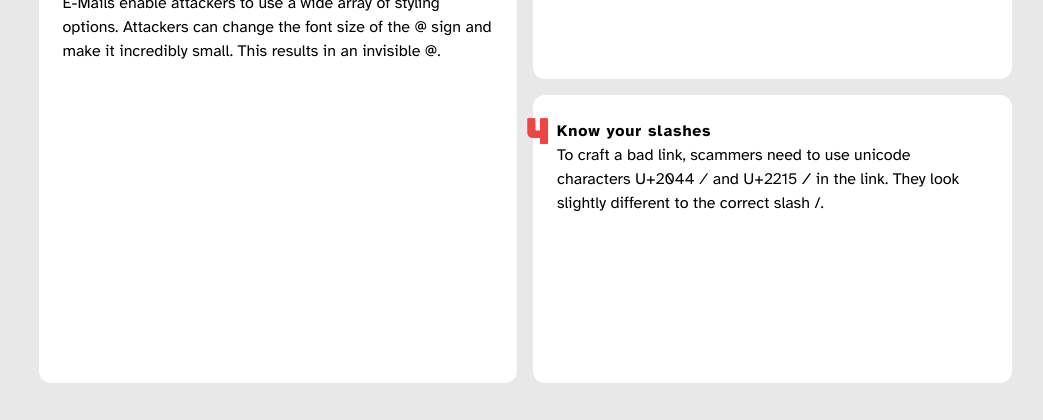
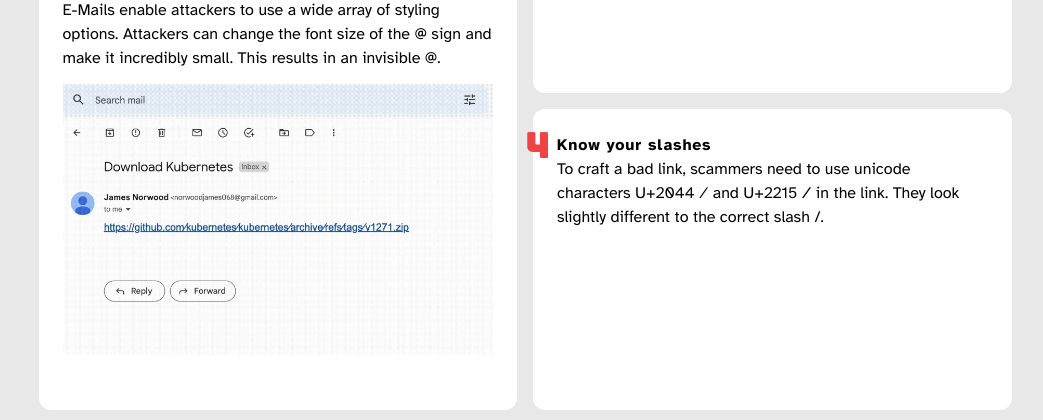
Before and after one commit to philparzer/badfile, a Next.js app: page /en in a window 1280 px wide. Shown: the part 1008-1428 px from the top of the page, without its empty margins (115-1158 px from the left). Built offline with nearby package versions, Linux system fonts and the light colour scheme; grey boxes are pictures that could not be loaded.

Commit message:
add video and image

```diff
--- a/app/[lang]/page.tsx
+++ b/app/[lang]/page.tsx
@@ -2,6 +2,7 @@
 import { Locale } from "@/i18n-config";
 import LocaleSwitcher from "./components/LocaleSwitcher";
 import LinkGame from "./components/LinkGame";
+import Image from "next/image";
 
 export default async function IndexPage({
   params: { lang },
@@ -48,16 +49,21 @@
               <p className="absolute -left-2 top-4 font-bungee text-4xl text-red-500">2</p>
                 <h3 className="font-bold tracking-wider">{dictionary.summary.second.title}</h3>
                 <p>{dictionary.summary.second.description}</p>
+                <video src="/images/hover.webm" className="" autoPlay muted loop></video>
               </div>
               <div className="row-span-3 bg-white rounded-xl p-6 pb-10 relative">
               <p className="absolute -left-2 top-4 font-bungee text-4xl text-red-500">3</p>
                 <h3 className="font-bold tracking-wider">{dictionary.summary.third.title}</h3>
                 <p>{dictionary.summary.third.description}</p>
+                <div className="relative h-[300px]">
+                <Image src="/images/mail.jpg" alt="test" className="object-contain" fill/>
+                </div>
               </div>
               <div className="row-span-2 bg-white rounded-xl p-6 pb-10 relative">
               <p className="absolute -left-2 top-4 font-bungee text-4xl text-red-500">4</p>
                 <h3 className="font-bold tracking-wider">{dictionary.summary.fourth.title}</h3>
                 <p>{dictionary.summary.fourth.description}</p>
+
               </div>
 
             </div>
```
Also changed, not shown: public/images/mail.jpg (added), 1 other file (tests, documents, lock files or other folders).
